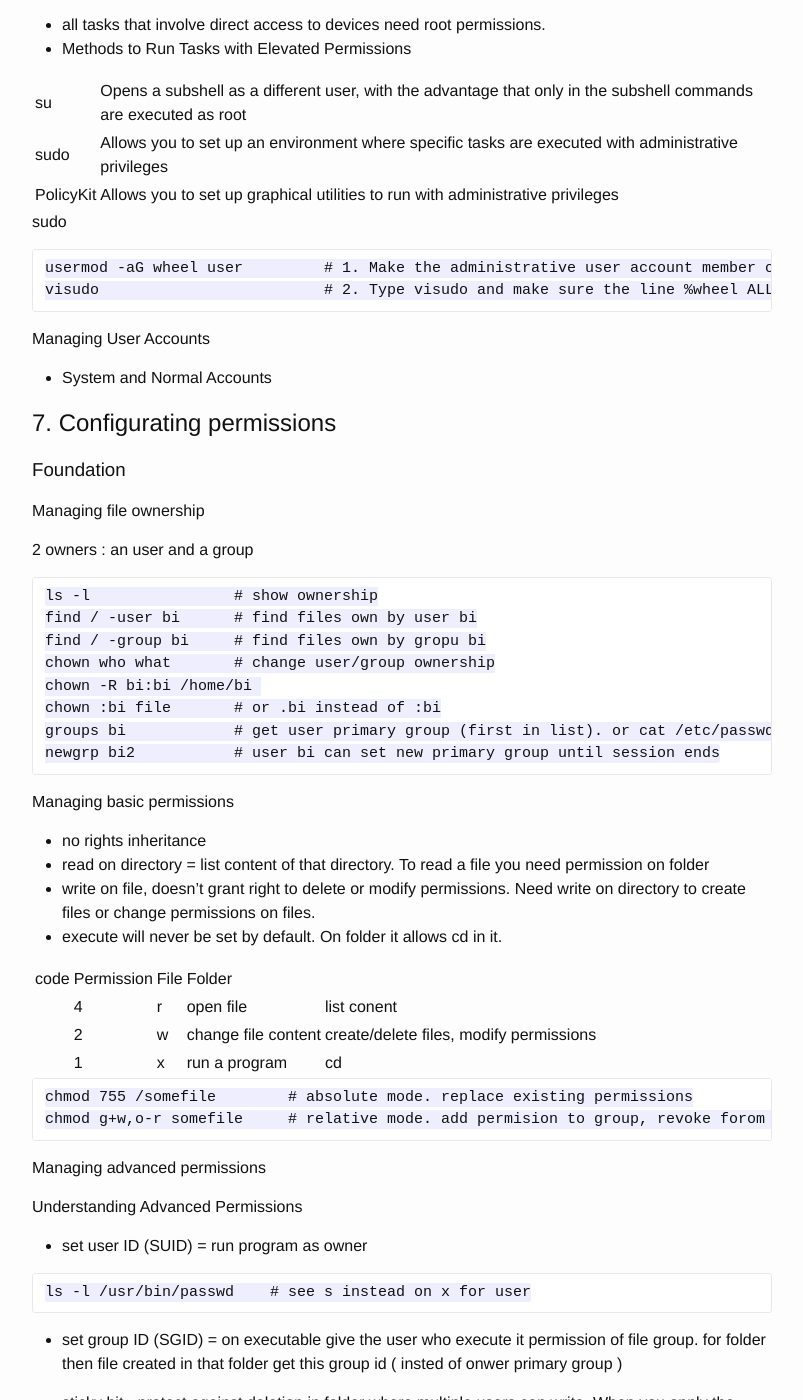
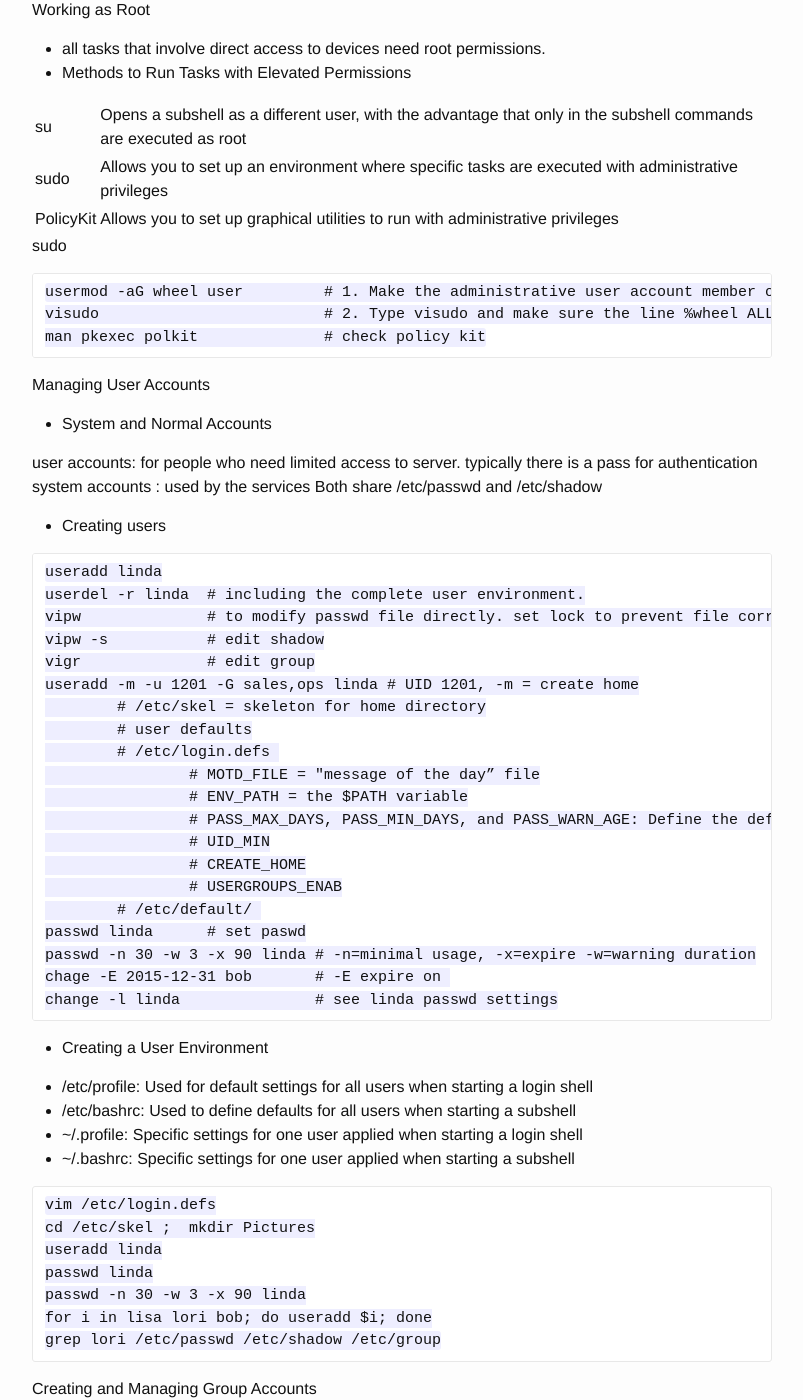
Before and after one commit to predoiua/predoiua.github.io, a Jekyll site: the page built from tutorials/linux/lfcs/rhcsa_guide.md, in a window 1280 px wide and 1400 px high, scrolled down 1408 px. Shown: the whole window, without its empty margins (238-1041 px from the left). Built offline with Jekyll 4.4.1, drawn with Linux system fonts in a browser that asks for light colours; some of the changed text lies outside the part shown.

Commit message:
rhcsa guide

```diff
--- a/tutorials/linux/lfcs/rhcsa_guide.md
+++ b/tutorials/linux/lfcs/rhcsa_guide.md
@@ -34,14 +34,62 @@
 ~~~
 usermod -aG wheel user         # 1. Make the administrative user account member of the group wheel by using
 visudo                         # 2. Type visudo and make sure the line %wheel ALL=(ALL) ALL is included
+man pkexec polkit              # check policy kit
 ~~~
 
 #### Managing User Accounts
 
 - System and Normal Accounts
 
+user accounts: for people who need limited access to server. typically there is a pass for authentication
+system accounts : used by the services
+Both share /etc/passwd and /etc/shadow
 
+- Creating users
 
+~~~
+useradd linda
+userdel -r linda  # including the complete user environment.
+vipw              # to modify passwd file directly. set lock to prevent file corruption
+vipw -s           # edit shadow
+vigr              # edit group
+useradd -m -u 1201 -G sales,ops linda # UID 1201, -m = create home
+	# /etc/skel = skeleton for home directory
+	# user defaults
+	# /etc/login.defs
+		# MOTD_FILE = "message of the day” file
+		# ENV_PATH = the $PATH variable
+		# PASS_MAX_DAYS, PASS_MIN_DAYS, and PASS_WARN_AGE: Define the default password expiration properties
+		# UID_MIN
+		# CREATE_HOME
+		# USERGROUPS_ENAB
+	# /etc/default/
+passwd linda      # set paswd
+passwd -n 30 -w 3 -x 90 linda # -n=minimal usage, -x=expire -w=warning duration
+chage -E 2015-12-31 bob       # -E expire on
+change -l linda               # see linda passwd settings
+~~~
+
+- Creating a User Environment
+
+- /etc/profile: Used for default settings for all users when starting a login shell
+- /etc/bashrc: Used to define defaults for all users when starting a subshell
+- ~/.profile: Specific settings for one user applied when starting a login shell
+- ~/.bashrc: Specific settings for one user applied when starting a subshell
+
+~~~
+vim /etc/login.defs
+cd /etc/skel ;  mkdir Pictures
+useradd linda
+passwd linda
+passwd -n 30 -w 3 -x 90 linda
+for i in lisa lori bob; do useradd $i; done
+grep lori /etc/passwd /etc/shadow /etc/group
+~~~
+
+#### Creating and Managing Group Accounts
+
+- Besides the mandatory primary group, users can be a member of one or more secondary groups as well. Secondary groups are important to get access to files.
 
 ## 7. Configurating permissions
 
```
